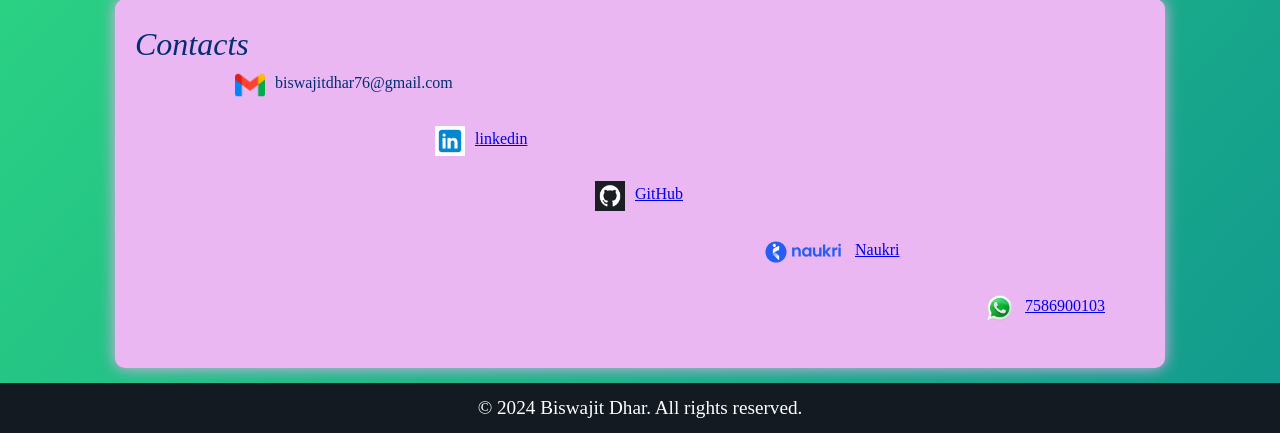
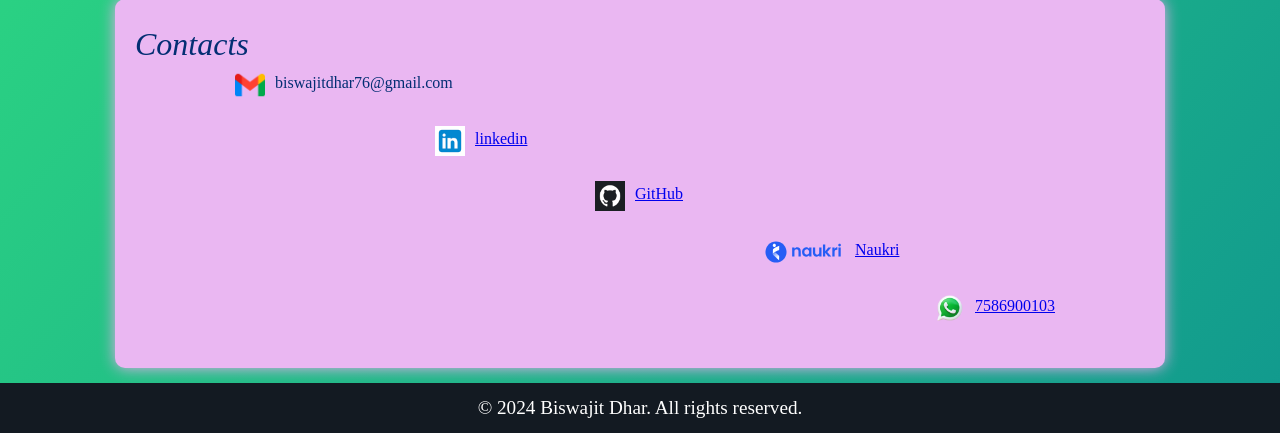
Before and after one commit to biswajitdhar76/Portfolio_Flask, a Flask app: page / in a window 1280 px wide. Shown: the part 1013-1446 px from the top of the page. Run offline with Flask 3, Linux system fonts and the light colour scheme.

Commit message:
Update Home_stylesheet.css

```diff
--- a/static/Home_stylesheet.css
+++ b/static/Home_stylesheet.css
@@ -172,7 +172,7 @@ section h2{
 }
 
 #whatsapp{
-  margin-left:850px;
+  margin-left:800px;
   gap:30px;
 }
 
```
